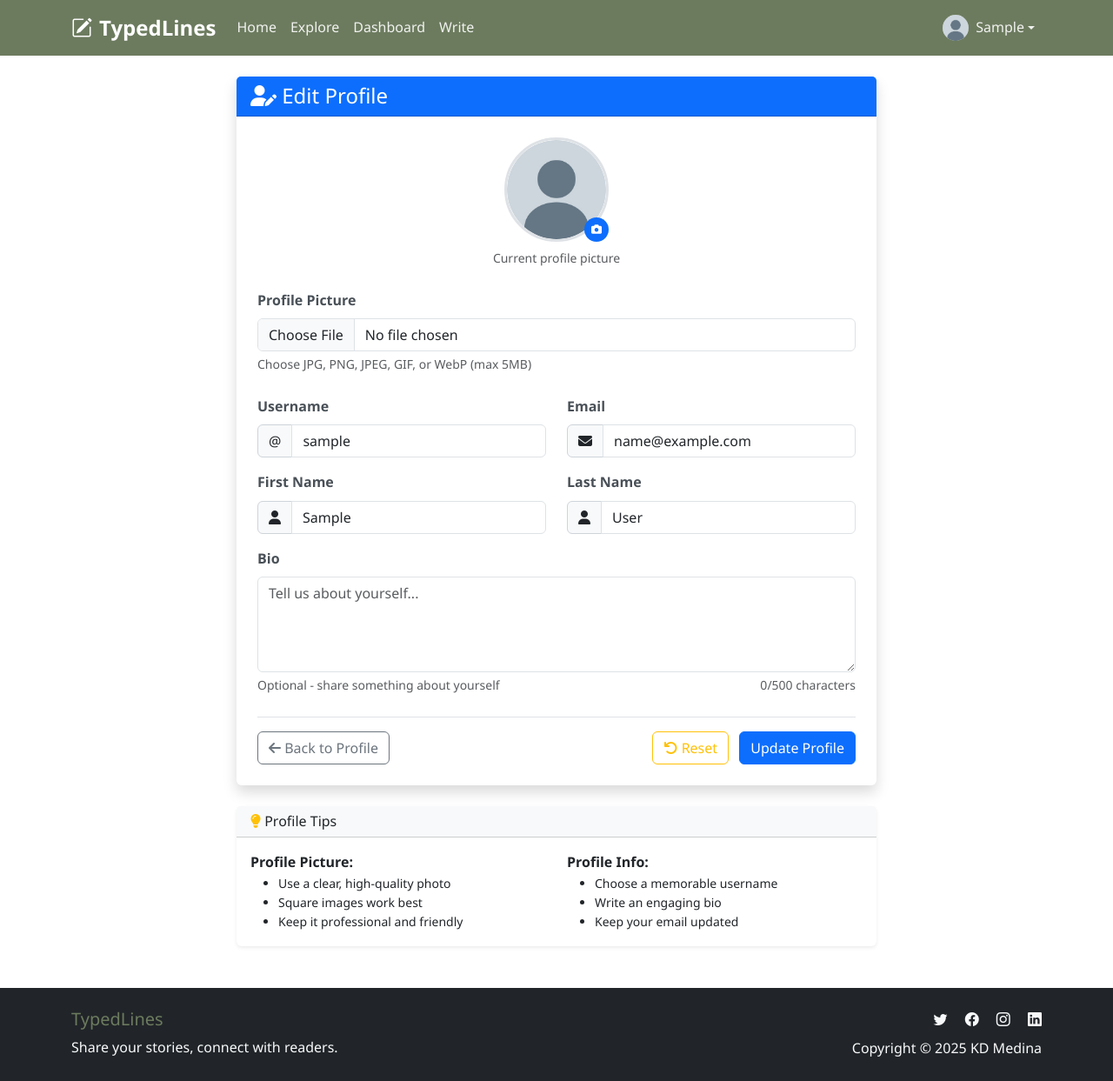
After one commit to KDTMedina/typed-lines, a Flask app: page /edit_profile in a window 1280 px wide. The commit adds this page. Shown: the whole page at 87% size. Run offline with Flask 3, Linux system fonts and the light colour scheme; the visitor is signed in with stand-in values (Sample User, id 1); some libraries are stand-ins or nearby versions.

Commit message:
Edit profile, Profile
lacks:
profile clickable followers and following
edit profile testing
edit profile picture edit

```diff
--- a/templates/base.html
+++ b/templates/base.html
@@ -19,6 +19,9 @@
 
     <!-- Favicon -->
     <link rel="icon" type="image/x-icon" href="{{ url_for('static', filename='images/favicon.ico') }}">
+
+    <!-- Font Awesome CDN -->
+    <link href="https://cdnjs.cloudflare.com/ajax/libs/font-awesome/6.4.2/css/all.min.css" rel="stylesheet">
 
     {% block extra_head %}{% endblock %}
 </head>
--- /dev/null
+++ b/templates/user/edit_profile.html
@@ -0,0 +1,313 @@
+{% extends "base.html" %}
+
+{% block title %}Edit Profile{% endblock %}
+
+{% block content %}
+<div class="container mt-4">
+    <div class="row justify-content-center">
+        <div class="col-lg-8 col-md-10">
+            <!-- Edit Profile Card -->
+            <div class="card shadow">
+                <div class="card-header bg-primary text-white">
+                    <h4 class="mb-0">
+                        <i class="fas fa-user-edit"></i>
+                        Edit Profile
+                    </h4>
+                </div>
+                <div class="card-body p-4">
+                    <!-- Profile Form -->
+                    <form method="POST" enctype="multipart/form-data" id="editProfileForm">
+                        {{ form.hidden_tag() }}
+
+                        <!-- Current Profile Picture Display -->
+                        <div class="text-center mb-4">
+                            <div class="position-relative d-inline-block">
+                                <img src="{{ url_for('static', filename='uploads/profiles/' + current_user.profile_picture) }}"
+                                     alt="Profile Picture"
+                                     class="rounded-circle profile-preview"
+                                     id="currentProfileImg">
+                                <div class="position-absolute bottom-0 end-0">
+                                    <span class="badge bg-primary rounded-pill p-2">
+                                        <i class="fas fa-camera"></i>
+                                    </span>
+                                </div>
+                            </div>
+                            <p class="text-muted mt-2 small">Current profile picture</p>
+                        </div>
+
+                        <!-- Profile Picture Upload -->
+                        <div class="mb-4">
+                            <label class="form-label fw-bold">{{ form.profile_picture.label.text }}</label>
+                            {{ form.profile_picture(class="form-control", accept="image/*", id="profilePictureInput") }}
+                            {% if form.profile_picture.errors %}
+                                <div class="text-danger small mt-1">
+                                    {% for error in form.profile_picture.errors %}
+                                        <div>{{ error }}</div>
+                                    {% endfor %}
+                                </div>
+                            {% endif %}
+                            <div class="form-text">Choose JPG, PNG, JPEG, GIF, or WebP (max 5MB)</div>
+
+                            <!-- Image Preview -->
+                            <div class="mt-3 d-none" id="imagePreviewContainer">
+                                <p class="fw-bold mb-2">New Image Preview:</p>
+                                <img id="imagePreview" class="rounded-circle border"
+                                     style="width: 100px; height: 100px; object-fit: cover;">
+                            </div>
+                        </div>
+
+                        <div class="row">
+                            <!-- Username -->
+                            <div class="col-md-6 mb-3">
+                                <label class="form-label fw-bold">{{ form.username.label.text }}</label>
+                                <div class="input-group">
+                                    <span class="input-group-text">@</span>
+                                    {{ form.username(class="form-control" + (" is-invalid" if form.username.errors else "")) }}
+                                </div>
+                                {% if form.username.errors %}
+                                    <div class="invalid-feedback">
+                                        {% for error in form.username.errors %}{{ error }}{% endfor %}
+                                    </div>
+                                {% endif %}
+                            </div>
+
+                            <!-- Email -->
+                            <div class="col-md-6 mb-3">
+                                <label class="form-label fw-bold">{{ form.email.label.text }}</label>
+                                <div class="input-group">
+                                    <span class="input-group-text"><i class="fas fa-envelope"></i></span>
+                                    {{ form.email(class="form-control" + (" is-invalid" if form.email.errors else "")) }}
+                                </div>
+                                {% if form.email.errors %}
+                                    <div class="invalid-feedback">
+                                        {% for error in form.email.errors %}{{ error }}{% endfor %}
+                                    </div>
+                                {% endif %}
+                            </div>
+                        </div>
+
+                        <div class="row">
+                            <!-- First Name -->
+                            <div class="col-md-6 mb-3">
+                                <label class="form-label fw-bold">{{ form.first_name.label.text }}</label>
+                                <div class="input-group">
+                                    <span class="input-group-text"><i class="fas fa-user"></i></span>
+                                    {{ form.first_name(class="form-control" + (" is-invalid" if form.first_name.errors else "")) }}
+                                </div>
+                                {% if form.first_name.errors %}
+                                    <div class="invalid-feedback">
+                                        {% for error in form.first_name.errors %}{{ error }}{% endfor %}
+                                    </div>
+                                {% endif %}
+                            </div>
+
+                            <!-- Last Name -->
+                            <div class="col-md-6 mb-3">
+                                <label class="form-label fw-bold">{{ form.last_name.label.text }}</label>
+                                <div class="input-group">
+                                    <span class="input-group-text"><i class="fas fa-user"></i></span>
+                                    {{ form.last_name(class="form-control" + (" is-invalid" if form.last_name.errors else "")) }}
+                                </div>
+                                {% if form.last_name.errors %}
+                                    <div class="invalid-feedback">
+                                        {% for error in form.last_name.errors %}{{ error }}{% endfor %}
+                                    </div>
+                                {% endif %}
+                            </div>
+                        </div>
+
+                        <!-- Bio -->
+                        <div class="mb-4">
+                            <label class="form-label fw-bold">{{ form.bio.label.text }}</label>
+                            {{ form.bio(class="form-control" + (" is-invalid" if form.bio.errors else ""),
+                                       rows="4",
+                                       placeholder="Tell us about yourself...",
+                                       maxlength="500",
+                                       id="bioTextarea") }}
+                            {% if form.bio.errors %}
+                                <div class="invalid-feedback">
+                                    {% for error in form.bio.errors %}{{ error }}{% endfor %}
+                                </div>
+                            {% endif %}
+                            <div class="d-flex justify-content-between mt-1">
+                                <small class="text-muted">Optional - share something about yourself</small>
+                                <small class="text-muted">
+                                    <span id="bioCount">0</span>/500 characters
+                                </small>
+                            </div>
+                        </div>
+
+                        <!-- Action Buttons -->
+                        <div class="d-flex justify-content-between align-items-center pt-3 border-top">
+                            <a href="{{ url_for('profile', username=current_user.username) }}"
+                               class="btn btn-outline-secondary">
+                                <i class="fas fa-arrow-left"></i> Back to Profile
+                            </a>
+
+                            <div>
+                                <button type="button" class="btn btn-outline-warning me-2" id="resetBtn">
+                                    <i class="fas fa-undo"></i> Reset
+                                </button>
+                                {{ form.submit(class="btn btn-primary", id="submitBtn") }}
+                            </div>
+                        </div>
+                    </form>
+                </div>
+            </div>
+
+            <!-- Tips Card -->
+            <div class="card mt-4 shadow-sm">
+                <div class="card-header bg-light">
+                    <h6 class="mb-0"><i class="fas fa-lightbulb text-warning"></i> Profile Tips</h6>
+                </div>
+                <div class="card-body">
+                    <div class="row">
+                        <div class="col-md-6">
+                            <strong>Profile Picture:</strong>
+                            <ul class="small mb-0">
+                                <li>Use a clear, high-quality photo</li>
+                                <li>Square images work best</li>
+                                <li>Keep it professional and friendly</li>
+                            </ul>
+                        </div>
+                        <div class="col-md-6">
+                            <strong>Profile Info:</strong>
+                            <ul class="small mb-0">
+                                <li>Choose a memorable username</li>
+                                <li>Write an engaging bio</li>
+                                <li>Keep your email updated</li>
+                            </ul>
+                        </div>
+                    </div>
+                </div>
+            </div>
+        </div>
+    </div>
+</div>
+
+<!-- JavaScript -->
+<script>
+document.addEventListener('DOMContentLoaded', function() {
+    // Elements
+    const profilePictureInput = document.getElementById('profilePictureInput');
+    const imagePreview = document.getElementById('imagePreview');
+    const imagePreviewContainer = document.getElementById('imagePreviewContainer');
+    const bioTextarea = document.getElementById('bioTextarea');
+    const bioCount = document.getElementById('bioCount');
+    const resetBtn = document.getElementById('resetBtn');
+    const submitBtn = document.getElementById('submitBtn');
+    const form = document.getElementById('editProfileForm');
+
+    // Image preview functionality
+    profilePictureInput.addEventListener('change', function(e) {
+        const file = e.target.files[0];
+        if (file) {
+            // Validate file type
+            const validTypes = ['image/jpeg', 'image/jpg', 'image/png', 'image/gif', 'image/webp'];
+            if (!validTypes.includes(file.type)) {
+                alert('Please select a valid image file (JPG, PNG, GIF, WebP)');
+                this.value = '';
+                imagePreviewContainer.classList.add('d-none');
+                return;
+            }
+
+            // Validate file size (5MB)
+            if (file.size > 5 * 1024 * 1024) {
+                alert('File size must be less than 5MB');
+                this.value = '';
+                imagePreviewContainer.classList.add('d-none');
+                return;
+            }
+
+            // Show preview
+            const reader = new FileReader();
+            reader.onload = function(e) {
+                imagePreview.src = e.target.result;
+                imagePreviewContainer.classList.remove('d-none');
+            };
+            reader.readAsDataURL(file);
+        } else {
+            imagePreviewContainer.classList.add('d-none');
+        }
+    });
+
+    // Bio character counter
+    function updateBioCounter() {
+        const length = bioTextarea.value.length;
+        bioCount.textContent = length;
+
+        // Change color based on length
+        const parent = bioCount.parentElement;
+        if (length > 450) {
+            parent.classList.remove('text-muted');
+            parent.classList.add('text-warning');
+        } else if (length === 500) {
+            parent.classList.remove('text-muted', 'text-warning');
+            parent.classList.add('text-danger');
+        } else {
+            parent.classList.remove('text-warning', 'text-danger');
+            parent.classList.add('text-muted');
+        }
+    }
+
+    // Initialize counter
+    updateBioCounter();
+    bioTextarea.addEventListener('input', updateBioCounter);
+
+    // Reset button
+    resetBtn.addEventListener('click', function() {
+        if (confirm('Are you sure you want to reset all changes?')) {
+            form.reset();
+            imagePreviewContainer.classList.add('d-none');
+            updateBioCounter();
+        }
+    });
+
+    // Form submission
+    form.addEventListener('submit', function() {
+        submitBtn.disabled = true;
+        submitBtn.innerHTML = '<span class="spinner-border spinner-border-sm me-2"></span>Updating...';
+    });
+});
+</script>
+
+<!-- Custom Styles -->
+<style>
+.profile-preview {
+    width: 120px;
+    height: 120px;
+    object-fit: cover;
+    border: 3px solid #dee2e6;
+    transition: transform 0.2s ease;
+}
+
+.profile-preview:hover {
+    transform: scale(1.05);
+}
+
+.input-group-text {
+    background-color: #f8f9fa;
+    border-color: #ced4da;
+}
+
+.card {
+    border: none;
+}
+
+.form-label {
+    color: #495057;
+    margin-bottom: 0.5rem;
+}
+
+@media (max-width: 768px) {
+    .d-flex.justify-content-between {
+        flex-direction: column;
+        gap: 1rem;
+    }
+
+    .d-flex.justify-content-between > div:last-child {
+        text-align: center;
+    }
+}
+</style>
+{% endblock %}
--- a/templates/user/profile.html
+++ b/templates/user/profile.html
@@ -98,8 +98,8 @@
                         {% for blog in blogs %}
                         <div class="col-md-6 col-lg-4 mb-4">
                             <div class="card h-100 blog-card">
-                                {% if blog.image %}
-                                <img src="{{ url_for('static', filename='images/blogs/' + blog.image) }}"
+                                {% if blog.cover_image %}
+                                <img src="{{ url_for('static', filename='uploads/covers/' ~ blog.cover_image) }}"
                                     class="card-img-top" alt="{{ blog.title }}"
                                     style="height: 200px; object-fit: cover;">
                                 {% endif %}
@@ -110,7 +110,7 @@
                                         </a>
                                     </h5>
                                     <p class="card-text flex-grow-1">
-                                        {{ blog.content[:150] }}{% if blog.content|length > 150 %}...{% endif %}
+                                        {{ blog.subtitle }}
                                     </p>
                                     <div class="mt-auto">
                                         <small class="text-muted">
```
